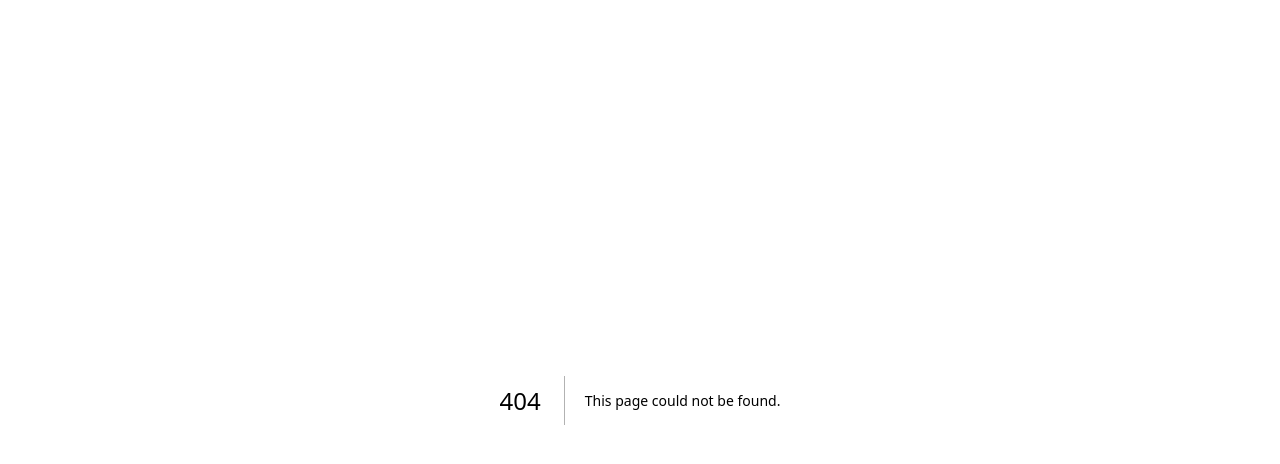
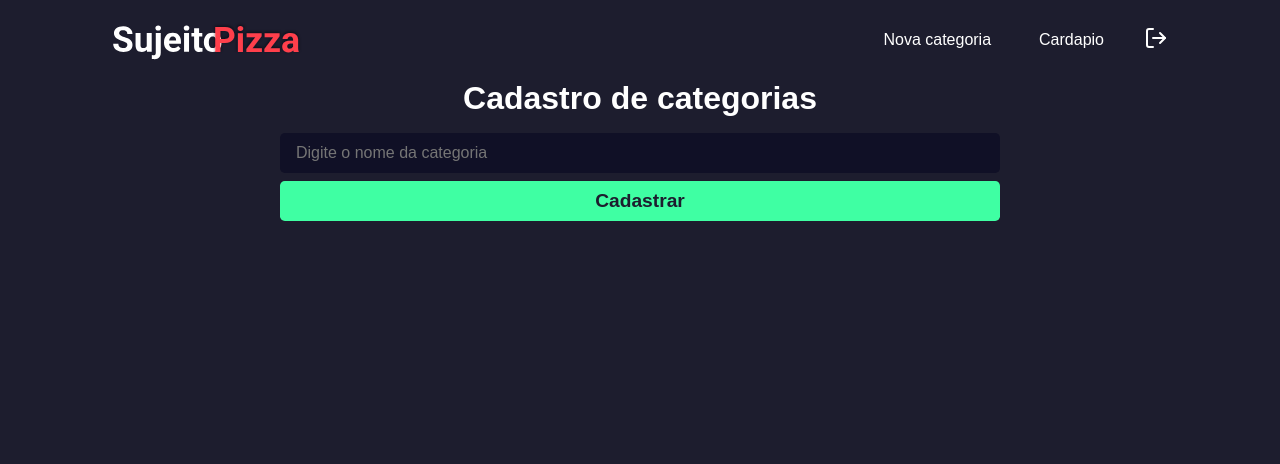
Before and after one commit to LeandroSCoutinho/pizzaria_dev, a Next.js app in the folder frontend/: page /category in a window 1280 px wide. Before the commit this address had no page. Shown: the top 464 px of the page. Built offline with nearby package versions, Linux system fonts and the light colour scheme.

Commit message:
Category page

```diff
--- /dev/null
+++ b/frontend/src/pages/category/index.tsx
@@ -0,0 +1,51 @@
+import styles from './style.module.scss'
+import  Head  from 'next/head'
+
+import { Header } from '../../components/Header'
+
+import { FormEvent, useState } from 'react'
+
+import {toast} from 'react-toastify';
+
+export default function Category(){
+    const [name, setName] = useState('');
+
+    async function handleRegister(event: FormEvent){
+        event.preventDefault();
+        toast.success(`${name} cadastrado com sucesso!`)
+    }
+
+    return(
+        <>
+            <Head>
+                <title>Nova categoria - Sujeito Pizzaria</title>
+            </Head>
+            <div>
+                <Header/>
+
+                <main className={styles.container}>
+                    <h1>Cadastro de categorias</h1>
+
+                    <form className={styles.form} onSubmit={handleRegister}>
+                        <input
+                            className={styles.input}
+                            type='text'
+                            placeholder='Digite o nome da categoria'
+                            value={name}
+                            onChange={(e) => setName(e.target.value)}
+                        />
+
+                        <button
+                            className={styles.buttonAdd}
+                            type='submit'
+                        >
+                            Cadastrar
+                        </button>
+                    </form>
+
+                </main>
+            </div>
+
+        </>
+    )
+}
--- /dev/null
+++ b/frontend/src/pages/category/style.module.scss
@@ -0,0 +1,34 @@
+.container{
+    max-width: 720px;
+    display: flex;
+    flex-direction: column;
+    margin: 0 auto;
+}
+.container h1{
+    color: var(--white);
+    text-align: center;
+    margin-bottom: 1rem;
+}
+.form {
+    display: flex;
+    flex-direction: column;
+    gap: 0.5rem;
+}
+.input{
+    background-color: var(--dark-900);
+    border: 0;
+    border-radius: 0.3rem;
+    height: 40px;
+    padding: 1rem;
+    color: var(--white);
+}
+.buttonAdd{
+    background-color: var(--green-900);
+    border: 0;
+    border-radius: 0.3rem;
+    color: var(--dark-700);
+    font-size: 1.2rem;
+    font-weight: bold;
+    height: 40px;
+
+}
--- a/frontend/styles/globals.scss
+++ b/frontend/styles/globals.scss
@@ -14,7 +14,7 @@
   --dark-700: #1D1D2E;
 
   --gray-100: #BABABA;
-  --gray-900: #3FFFA3;
+  --green-900: #3FFFA3;
   --red-900: #FF3F4B;
 }
 
```
